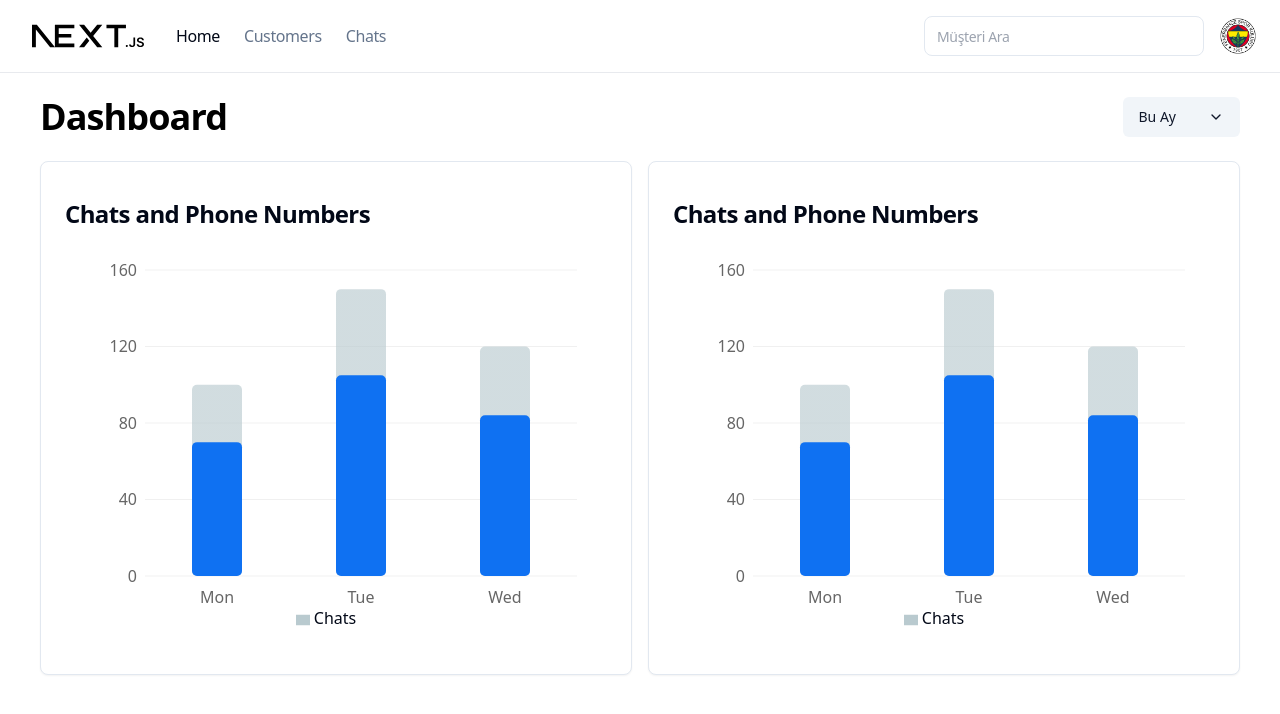
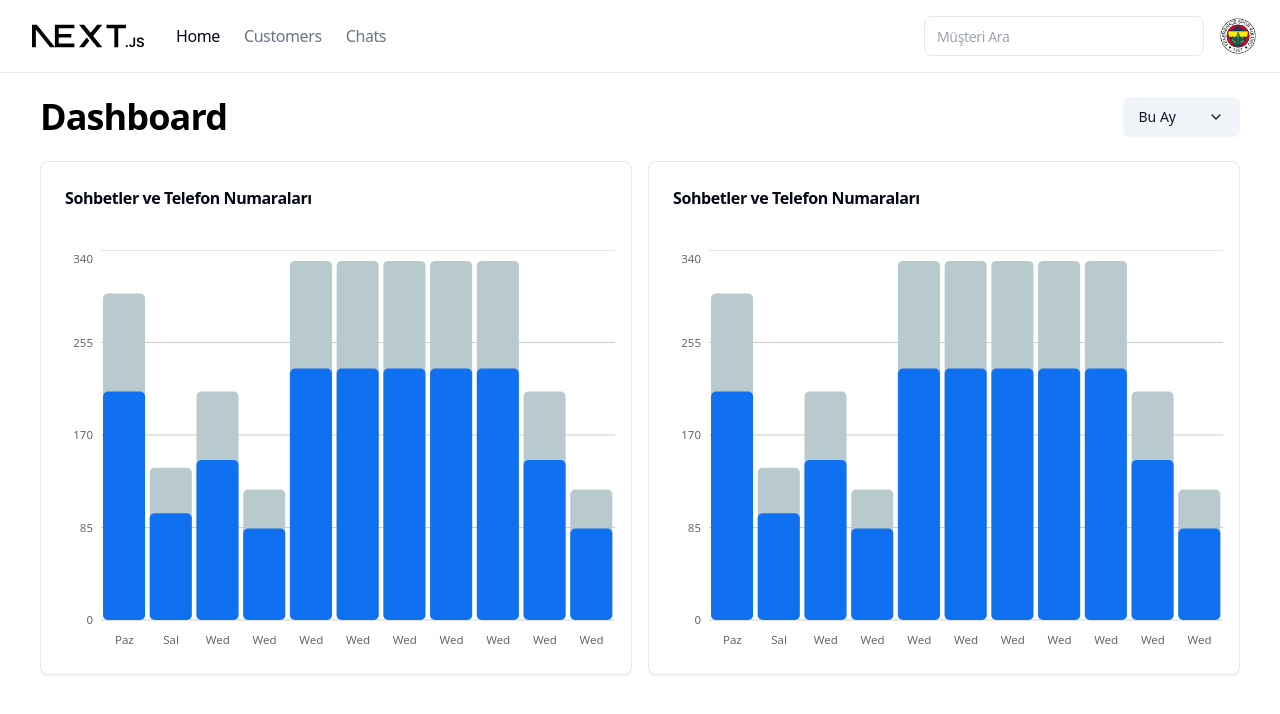
Before and after one commit to Chatrixx/chatrix-dashboard, a Next.js app: page / in a window 1280 px wide. Shown: the top 714 px of the page. Built offline with nearby package versions, Linux system fonts and the light colour scheme.

Commit message:
Chart update

```diff
--- a/components/custom/chart.jsx
+++ b/components/custom/chart.jsx
@@ -6,52 +6,62 @@ import {
   XAxis,
   YAxis,
   CartesianGrid,
-  Tooltip,
   Legend,
   ResponsiveContainer,
-  Label,
 } from "recharts";
 
 const data = [
-  { day: "Monday", chats: 100, phoneNumbers: 30 },
-  { day: "Tuesday", chats: 150, phoneNumbers: 50 },
+  { day: "Pazartesi", chats: 300, phoneNumbers: 30 },
+  { day: "Sali", chats: 140, phoneNumbers: 50 },
+  { day: "Wednesday", chats: 210, phoneNumbers: 40 },
   { day: "Wednesday", chats: 120, phoneNumbers: 40 },
-];
+  { day: "Wednesday", chats: 330, phoneNumbers: 40 },
+  { day: "Wednesday", chats: 330, phoneNumbers: 40 },
+  { day: "Wednesday", chats: 330, phoneNumbers: 40 },
+  { day: "Wednesday", chats: 330, phoneNumbers: 40 },
 
-const gradientColors = [
-  { id: "chatsGradient", start: "#0F71F2", end: "#42cdff" },
-  { id: "phoneNumbersGradient", start: "#00cc77", end: "#00cc77" },
+  { day: "Wednesday", chats: 330, phoneNumbers: 40 },
+
+  { day: "Wednesday", chats: 210, phoneNumbers: 40 },
+  { day: "Wednesday", chats: 120, phoneNumbers: 40 },
 ];
 
 const CustomChart = () => {
   return (
-    <Card className="w-full pt-4">
-      <CardHeader>
-        <CardTitle>Chats and Phone Numbers</CardTitle>
+    <Card className="w-full">
+      <CardHeader className="mb-4">
+        <span className=" font-semibold tracking-tight">
+          Sohbetler ve Telefon Numaraları
+        </span>
       </CardHeader>
-      <CardContent>
-        <ResponsiveContainer width="100%" height={400}>
+      <CardContent className="pl-0 pr-4">
+        <ResponsiveContainer className="min-h-[400px]">
           <BarChart
+            compact
             data={data}
-            margin={{ top: 20, right: 30, left: 20, bottom: 20 }}
+            margin={{ top: 0, right: 0, left: 0, bottom: 0 }}
           >
-            <CartesianGrid
-              style={{
-                opacity: 0.3,
-              }}
-              // horizontal
-              vertical={false}
-            />
-            {/* <XAxis dataKey="day" /> */}
+            <CartesianGrid vertical={false} />
             <XAxis
               dataKey="day"
+              local="tr"
               tickLine={false}
               tickMargin={10}
+              style={{
+                fontSize: "0.72rem",
+                color: "#6B7280",
+              }}
               axisLine={false}
               tickFormatter={(value) => value.slice(0, 3)}
             />
-            <YAxis tickLine={false} axisLine={false}></YAxis>
-            {/* <Tooltip /> */}
+            <YAxis
+              style={{
+                fontSize: "0.72rem",
+                color: "#6B7280",
+              }}
+              tickLine={false}
+              axisLine={false}
+            ></YAxis>
             <Legend />
             <Bar
               dataKey="chats"
@@ -83,7 +93,7 @@ const CustomChart = () => {
                     </linearGradient>
                   </defs>
                   <rect
-                    className="transition-opacity opacity-65 hover:opacity-100 duration-500 cursor-pointer"
+                    className="cursor-pointer"
                     x={x}
                     y={y}
                     width={width}
```
